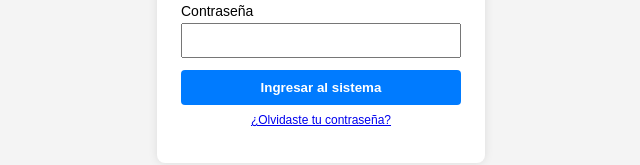
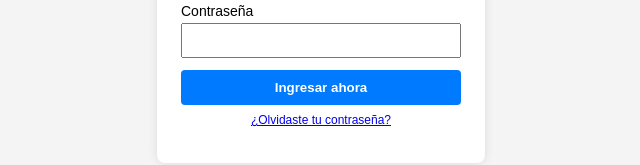
Before and after one commit to Eulicezzz/Nodejs-practice-, a plain HTML site: page index.html in a window 1280 px wide. Shown: the part 409-574 px from the top of the page, 319-959 px from the left. Drawn offline with Linux system fonts and the light colour scheme.

Commit message:
cambio de texto del botón a 'ingresar ahora'

```diff
--- a/index.html
+++ b/index.html
@@ -67,7 +67,7 @@
           <label for="password">Contraseña</label>
           <input type="password" id="password" name="password" required />
         </div>
-        <button type="submit">Ingresar al sistema</button>
+        <button type="submit">Ingresar ahora</button>
       </form>
       <p style="font-size: 12px; text-align: center; margin-top: 8px">
         <a href="#">¿Olvidaste tu contraseña?</a>
```
